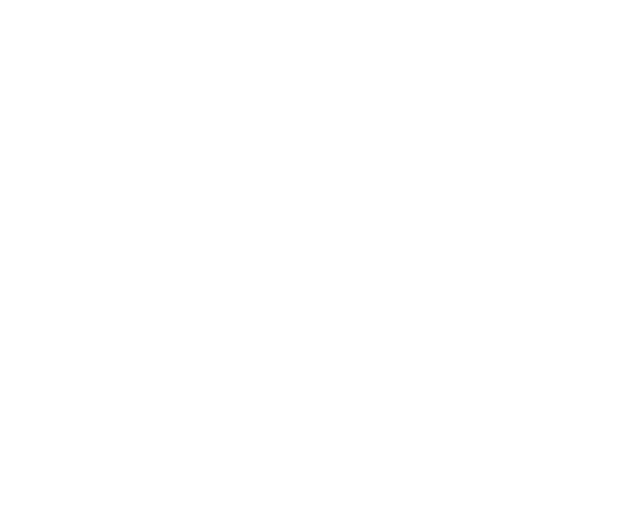
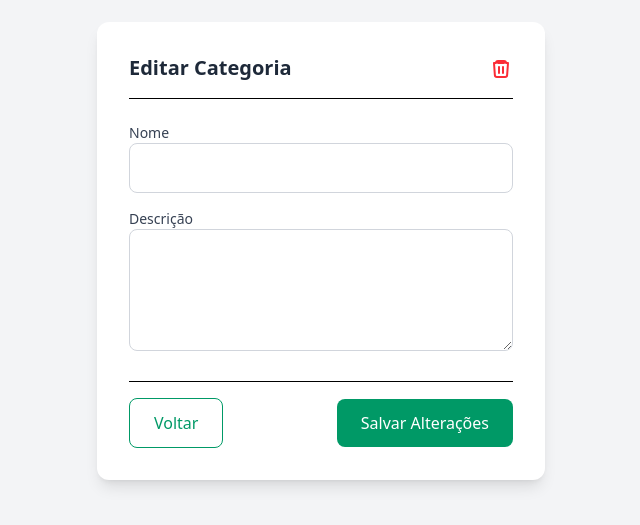
Before and after one commit to FIAP-11SOAT/totem-pedido-ui, a Nuxt app: page /admin/editar-category/1 in a window 1280 px wide. Before the commit this address had no page. Shown: the part 149-674 px from the top of the page, without its empty margins (319-959 px from the left). Built offline with nearby package versions, Linux system fonts and the light colour scheme; no server answers.

Commit message:
feat: Finishing the category CRUD

```diff
--- a/components/categoryList.vue
+++ b/components/categoryList.vue
@@ -2,7 +2,12 @@
   <div class="bg-white p-6 rounded-xl shadow">
     <h2 class="text-xl font-semibold text-gray-800 mb-4">Categorias</h2>
     <ul class="divide-y divide-gray-200">
-      <li v-for="(category, index) in categories" :key="index" class="py-2 text-gray-700">
+      <li
+        v-for="(category, index) in categories"
+        :key="category.id"
+        class="py-2 text-gray-700 hover:bg-gray-50 px-2 rounded cursor-pointer transition-colors"
+        @click="$emit('editar-categoria', category.id)"
+      >
         {{ index + 1 }} | {{ category.name }}
       </li>
     </ul>
@@ -12,7 +17,10 @@
 <script setup lang="ts">
 defineProps<{
   categories: Array<{
+    id: number;
     name: string;
   }>
 }>()
+
+defineEmits(['editar-categoria'])
 </script>
--- /dev/null
+++ b/pages/admin/editar-category/[id].vue
@@ -0,0 +1,105 @@
+<template>
+  <div class="flex items-center justify-center min-h-screen bg-gray-100">
+    <div class="w-full max-w-md bg-white p-8 rounded-xl shadow-lg">
+      <!-- Header com título e botão de deletar -->
+      <div class="flex items-center justify-between border-b pb-4 mb-6">
+        <h1 class="text-xl font-semibold text-gray-800">Editar Categoria</h1>
+        <button @click="deletarProduto" class="text-red-500 hover:text-red-700" title="Excluir Categoria">
+          <svg xmlns="http://www.w3.org/2000/svg" class="w-6 h-6" fill="none" viewBox="0 0 24 24" stroke="currentColor">
+            <path stroke-linecap="round" stroke-linejoin="round" stroke-width="2"
+              d="M19 7l-.867 12.142A2 2 0 0116.138 21H7.862a2 2 0 01-1.995-1.858L5 7m5 4v6m4-6v6M9 7h6m2 0a2 2 0 00-2-2H9a2 2 0 00-2 2m0 0H5m14 0h-2" />
+          </svg>
+        </button>
+      </div>
+
+      <!-- Formulário -->
+      <form @submit.prevent="salvar" class="space-y-4">
+        <div>
+          <label for="nome" class="block text-sm font-medium text-gray-700">Nome</label>
+          <input
+            v-model="categoria.name"
+            id="nome"
+            class="w-full px-4 py-3 border border-gray-300 rounded-lg focus:ring-2 focus:ring-emerald-500 focus:border-emerald-500"
+          />
+        </div>
+
+        <div>
+          <label for="descricao" class="block text-sm font-medium text-gray-700">Descrição</label>
+          <textarea
+            v-model="categoria.description"
+            id="descricao"
+            rows="4"
+            class="w-full px-4 py-3 border border-gray-300 rounded-lg focus:ring-2 focus:ring-emerald-500 focus:border-emerald-500"
+          />
+        </div>
+
+        <div class="flex justify-between items-center pt-4 border-t mt-6">
+          <button
+            type="button"
+            @click="router.back()"
+            class="px-6 py-3 text-emerald-600 border border-emerald-600 rounded-lg hover:bg-emerald-50 transition-colors"
+          >
+            Voltar
+          </button>
+          <button
+            type="submit"
+            class="px-6 py-3 text-white bg-emerald-600 rounded-lg hover:bg-emerald-700 transition-colors"
+          >
+            Salvar Alterações
+          </button>
+        </div>
+      </form>
+    </div>
+  </div>
+</template>
+
+<script setup lang="ts">
+import { ref, onMounted } from 'vue'
+import { useRoute, useRouter } from 'vue-router'
+const { $api } = useNuxtApp()
+
+const route = useRoute()
+const router = useRouter()
+const categoria = ref({ id: 0, name: '', description: '' })
+
+onMounted(async () => {
+  try {
+    const id = Number(route.params.id)
+    const dados = await $api(`/categories/${id}`)
+    categoria.value = dados
+  } catch (err) {
+    console.error('Erro ao carregar categoria', err)
+  }
+})
+
+async function salvar() {
+  try {
+    await $api(`/categories/${categoria.value.id}`, {
+      method: 'PUT',
+      body: {
+        name: categoria.value.name,
+        description: categoria.value.description,
+      },
+    })
+    router.push('/admin/listagem') // ajuste se necessário
+  } catch (err) {
+    console.error('Erro ao salvar categoria', err)
+  }
+}
+
+async function deletarProduto() {
+  const confirmacao = confirm('Tem certeza que deseja excluir este produto? Esta ação é irreversível.')
+  if (!confirmacao) return
+
+  try {
+    await $api(`/categories/${categoria.value.id}`, {
+      method: 'DELETE',
+    })
+    alert('Categoria excluída com sucesso!')
+    router.push('/admin/listagem')
+  } catch (error) {
+    console.error(error)
+    alert('Erro ao excluir categoria.')
+  }
+}
+</script>
--- a/pages/admin/listagem.vue
+++ b/pages/admin/listagem.vue
@@ -20,7 +20,7 @@
 
     <div class="grid grid-cols-1 md:grid-cols-2 gap-8 max-w-6xl mx-auto">
     <ProductList :products="produtos" @editar-produto="irParaEdicao" />
-    <CategoryList :categories="categorias" />
+    <CategoryList :categories="categorias" @editar-categoria="irParaEdicaoCategoria" />
   </div>
 </template>
 
@@ -52,4 +52,9 @@
 function irParaEdicao(productId: number) {
   router.push(`/admin/editar-produto/${productId}`)
 }
+
+function irParaEdicaoCategoria(categoryId: number) {
+  router.push(`/admin/editar-category/${categoryId}`)
+}
+
 </script>
```
